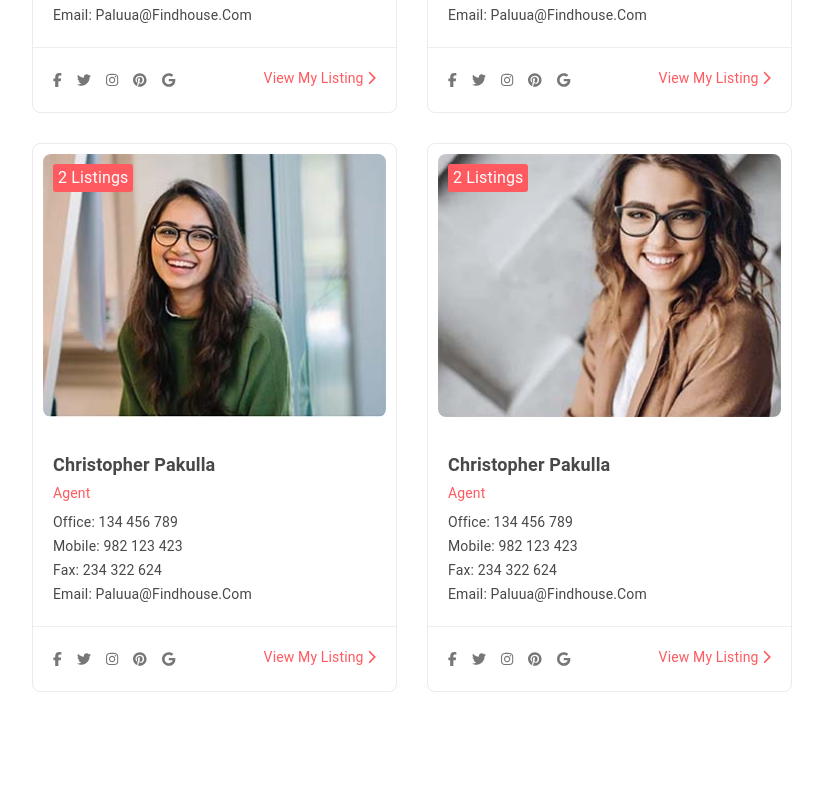
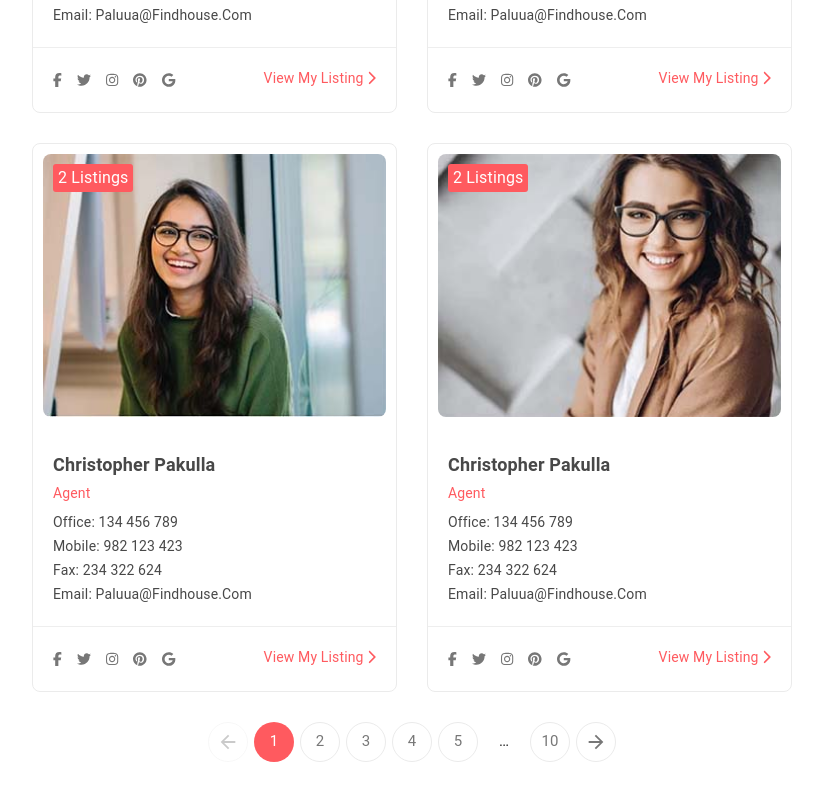
Before and after one commit to zakumialexes/real-estate, a React (Create React App) app: page / in a window 1280 px wide. Shown: the part 1338-2138 px from the top of the page, without its empty margins (38-861 px from the left). Before the commit the page ends 2090 px from the top, so only its background shows below. Built offline with nearby package versions, Linux system fonts and the light colour scheme; data requests are answered from the project's data file.

Commit message:
Added: pagination ui

```diff
--- a/src/pages/agent-list/agent-list..jsx
+++ b/src/pages/agent-list/agent-list..jsx
@@ -8,6 +8,7 @@ import LeftSide from "./left-side/left-side";
 function AgentList(props) {
     const [agents, setAgents] = useState([]);
     const [sortBy, setSortBy] = useState(0);
+    const [paginationPage, setPaginationPage] = useState(1);
     const [isGrid, setIsGrid] = useState(true);
 
     async function fetchingAgent() {
@@ -46,7 +47,8 @@ function AgentList(props) {
                     </div>
                 </div>
                 <div className={style.content}>
-                    <LeftSide isGrid={isGrid} setSortBy={setSortBy} sortBy={sortBy} agents={agents}/>
+                    <LeftSide isGrid={isGrid} setSortBy={setSortBy} sortBy={sortBy} agents={agents}
+                              paginationPage={paginationPage} setPaginationPage={setPaginationPage}/>
                 </div>
             </div>
         </div>
--- a/src/pages/agent-list/left-side/left-side.jsx
+++ b/src/pages/agent-list/left-side/left-side.jsx
@@ -1,8 +1,30 @@
+// Files
 import style from "./left-side.module.scss";
 import SortBy from "../SortBy";
 import AgentCard from "../agent-card/agent-card";
 
-export default function LeftSide({sortBy, setSortBy, isGrid, agents}) {
+// Library
+import {Pagination, PaginationItem, styled} from "@mui/material";
+import {ArrowBackOutlined, ArrowForwardOutlined} from "@mui/icons-material";
+
+const CustomPagination = styled(Pagination)(({theme}) => ({
+    button: {
+        border: "1px solid #ebebeb",
+        color: "#777777",
+        "&.Mui-selected": {
+            backgroundColor: "#ff5a5f",
+            color: "white",
+            border: "none",
+            "&:hover": {
+                backgroundColor: "#ff5a5f"
+            }
+        }
+    },
+    "&:Mui-selected": {
+        backgroundColor: "orange"
+    }
+}));
+export default function LeftSide({sortBy, setSortBy, isGrid, agents, paginationPage, setPaginationPage}) {
     return (
         <div className={style.leftSide}>
             <div className={style.searchHeader}>
@@ -18,6 +40,11 @@ export default function LeftSide({sortBy, setSortBy, isGrid, agents}) {
                     <AgentCard agent={agent} key={i} isGrid={isGrid}/>
                 ))}
             </div>
+            <div className={style.paginationContainer}>
+                <CustomPagination size="large" count={10} variant="outlined" renderItem={(item) => (
+                    <PaginationItem slots={{previous: ArrowBackOutlined, next: ArrowForwardOutlined}} {...item}/>
+                )}/>
+            </div>
         </div>
     )
 }
--- a/src/pages/agent-list/left-side/left-side.module.scss
+++ b/src/pages/agent-list/left-side/left-side.module.scss
@@ -33,3 +33,8 @@ $textDark: #484848;
   grid-template-columns: repeat(1, minmax(0, 1fr));
   gap: 30px;
 }
+.paginationContainer{
+  margin-top: 30px;
+  display: flex;
+  justify-content: center;
+}
```
